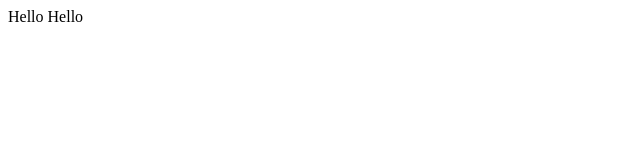
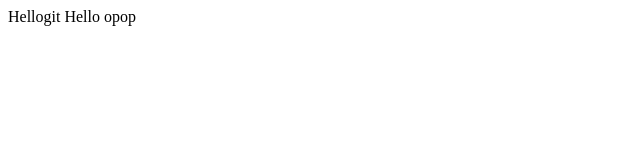
Before and after one commit to bireighteendkki/meteor, a plain HTML site: page index.html in a window 1280 px wide. Shown: the full height of the page, 0-640 px from the left. Drawn offline with Linux system fonts and the light colour scheme.

Commit message:
first-commit

```diff
--- a/index.html
+++ b/index.html
@@ -6,7 +6,8 @@
     <title>Document</title>
 </head>
 <body>
+    Hellogit
     Hello
-    Hello
+    opop
 </body>
 </html>
```
Also changed, not shown: style.css (added).
